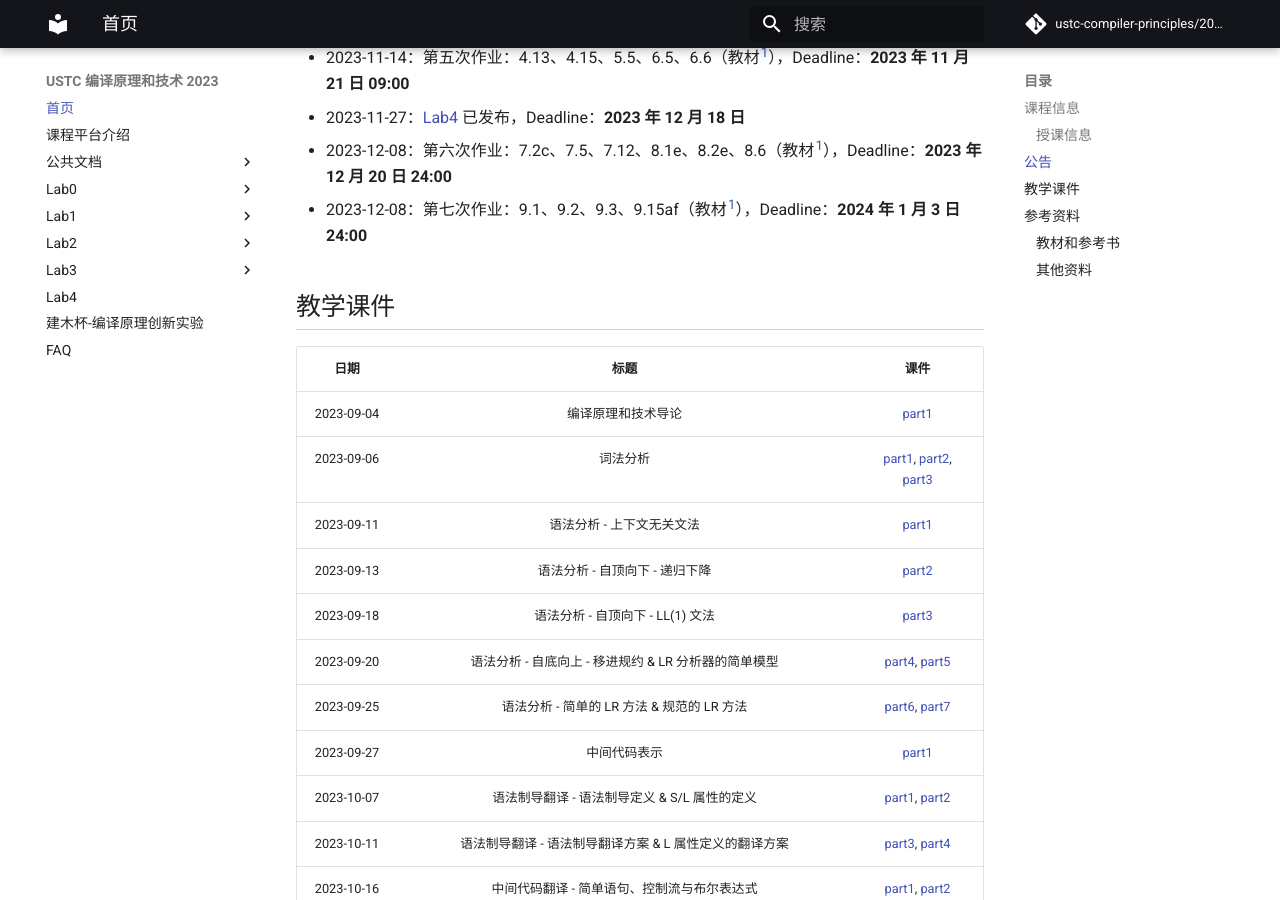
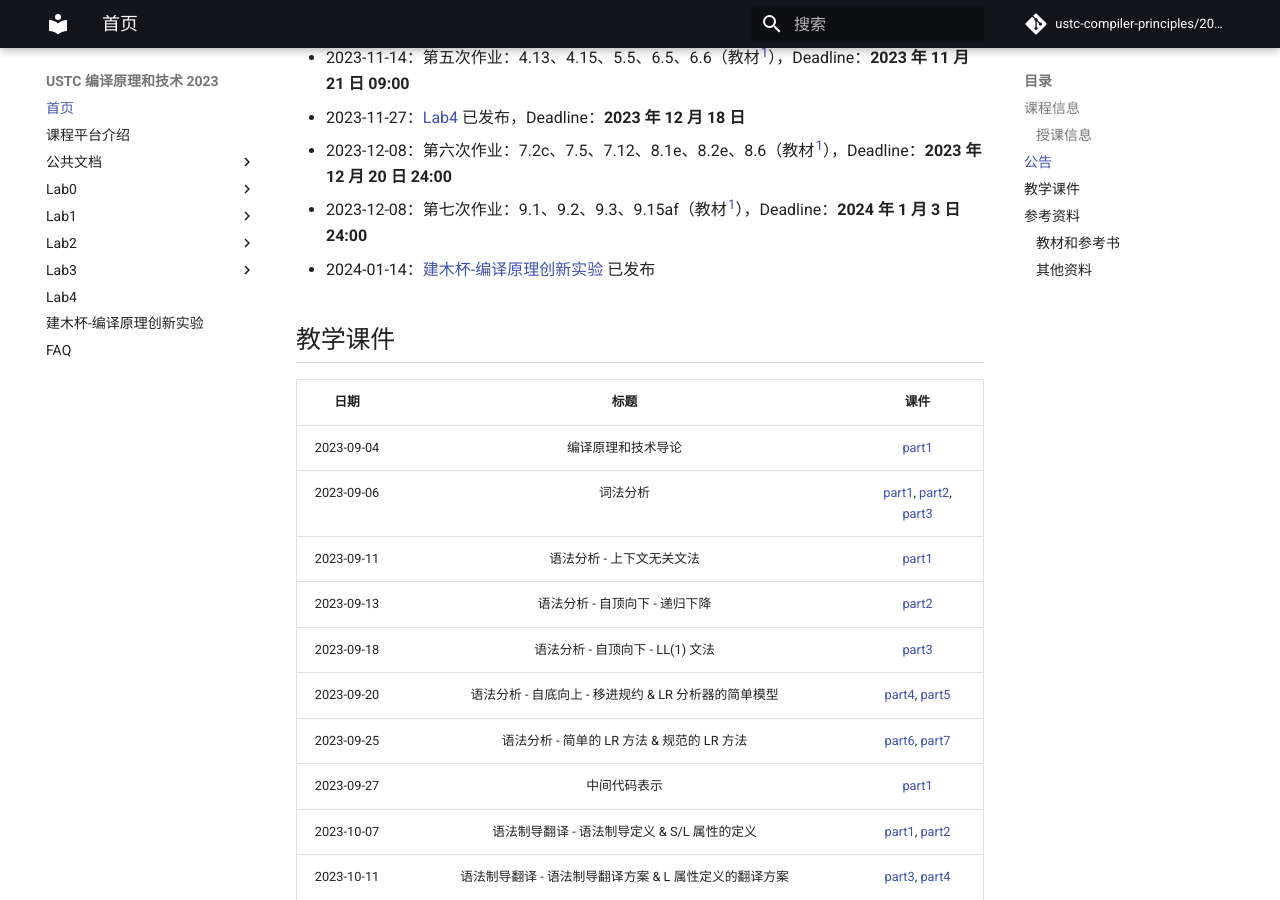
Before and after one commit to ustc-compiler-principles/2023, an MkDocs documentation site: the page built from docs/README.md, in a window 1280 px wide and 900 px high, scrolled down 1369 px. Built offline with MkDocs 1.6.1 and Material for MkDocs 9.7.7, drawn with Linux system fonts in a browser that asks for light colours; comment, search, counter and statistics services are not loaded.

Commit message:
Update README.md

```diff
--- a/docs/README.md
+++ b/docs/README.md
@@ -42,6 +42,7 @@
 - 2023-11-27：[Lab4](lab4/index.md) 已发布，Deadline：**2023 年 12 月 18 日**
 - 2023-12-08：第六次作业：7.2c、7.5、7.12、8.1e、8.2e、8.6（教材[<sup>1</sup>](#textbook)），Deadline：**2023 年 12 月 20 日 24:00**
 - 2023-12-08：第七次作业：9.1、9.2、9.3、9.15af（教材[<sup>1</sup>](#textbook)），Deadline：**2024 年 1 月 3 日 24:00**
+- 2024-01-14：[建木杯-编译原理创新实验](建木杯-编译原理创新实验/建木杯-扩展实验-v2.md) 已发布
 
 ## 教学课件
 
```
